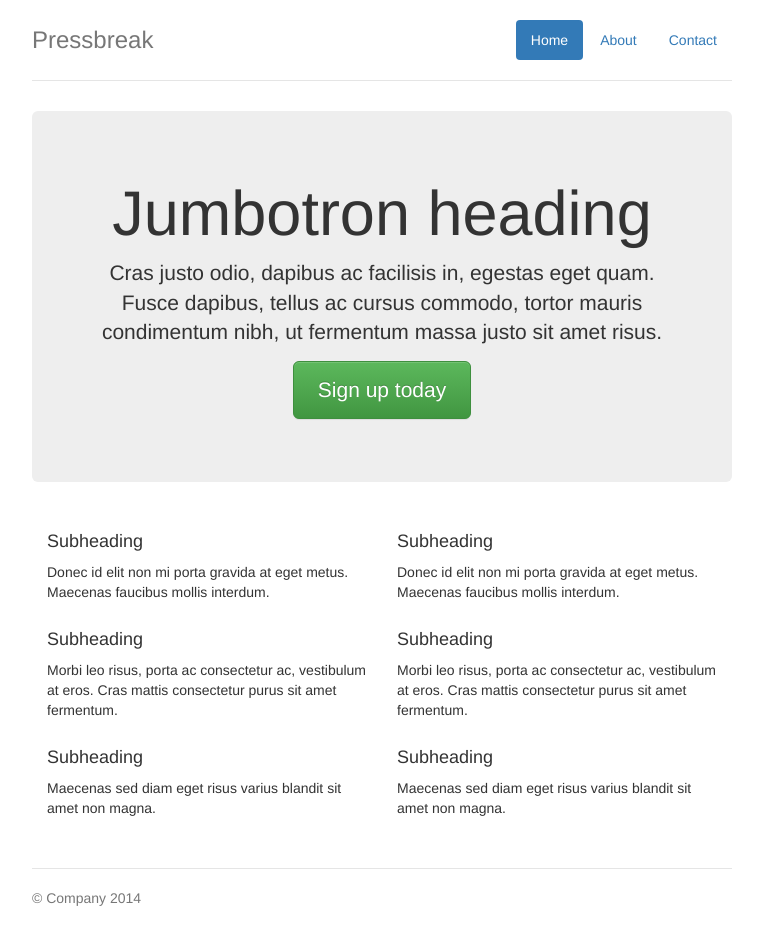
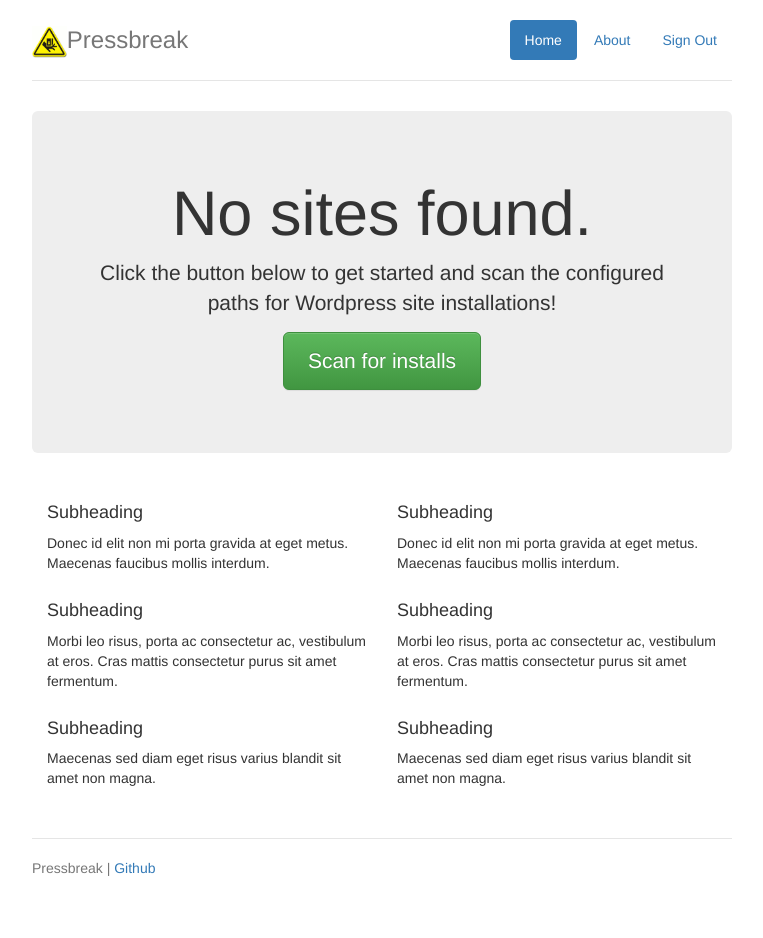
Before and after one commit to pressbreak/pressbreak, a PHP site: page /app.php in a window 1280 px wide. Shown: the whole page, without its empty margins (258-1021 px from the left). After the commit the page ends 876 px from the top, so only its background shows below. Run offline with PHP 8.4, Linux system fonts and the light colour scheme; the visitor is signed in with stand-in values (Sample User, id 1); some libraries are stand-ins or nearby versions.

Commit message:
Working routes for initial page (WIP)
* Route working for initial page
* Signout link works, destroys session
* Added PressBreak ISO warning sign logo thing

```diff
--- a/app.php
+++ b/app.php
@@ -43,44 +43,16 @@ Helper::initPage();
         <ul class="nav nav-pills pull-right">
           <li role="presentation" class="active"><a href="#">Home</a></li>
           <li role="presentation"><a href="#">About</a></li>
-          <li role="presentation"><a href="#">Contact</a></li>
+          <li role="presentation"><a href="signout.php">Sign Out</a></li>
         </ul>
       </nav>
-      <h3 class="text-muted">Pressbreak</h3>
+      <h3 class="text-muted"><img src="img/hand-crush-cut-force-from-above-sml.gif" height="32"/>Pressbreak</h3>
     </div>
 
-    <div class="jumbotron">
-      <h1>Jumbotron heading</h1>
-      <p class="lead">Cras justo odio, dapibus ac facilisis in, egestas eget quam. Fusce dapibus, tellus ac cursus commodo, tortor mauris condimentum nibh, ut fermentum massa justo sit amet risus.</p>
-      <p><a class="btn btn-lg btn-success" href="#" role="button">Sign up today</a></p>
-    </div>
-
-    <div class="row marketing">
-      <div class="col-lg-6">
-        <h4>Subheading</h4>
-        <p>Donec id elit non mi porta gravida at eget metus. Maecenas faucibus mollis interdum.</p>
-
-        <h4>Subheading</h4>
-        <p>Morbi leo risus, porta ac consectetur ac, vestibulum at eros. Cras mattis consectetur purus sit amet fermentum.</p>
-
-        <h4>Subheading</h4>
-        <p>Maecenas sed diam eget risus varius blandit sit amet non magna.</p>
-      </div>
-
-      <div class="col-lg-6">
-        <h4>Subheading</h4>
-        <p>Donec id elit non mi porta gravida at eget metus. Maecenas faucibus mollis interdum.</p>
-
-        <h4>Subheading</h4>
-        <p>Morbi leo risus, porta ac consectetur ac, vestibulum at eros. Cras mattis consectetur purus sit amet fermentum.</p>
-
-        <h4>Subheading</h4>
-        <p>Maecenas sed diam eget risus varius blandit sit amet non magna.</p>
-      </div>
-    </div>
+    <div ng-view></div>
 
     <footer class="footer">
-      <p>&copy; Company 2014</p>
+      <p>Pressbreak | <a href="https://github.com/pressbreak/pressbreak">Github</a></p>
     </footer>
 
   </div> <!-- /container -->
--- a/index.php
+++ b/index.php
@@ -31,6 +31,9 @@ with this program; if not, write to the Free Software Foundation, Inc.,
   <div class="container" ng-controller="SigninController">
     <h1 class="text-center">Pressbreak</h1>
     <form class="form-signin">
+        <div class="alert alert-warning" ng-show="msgLoggedOut" role="alert">
+          You have been successfully signed out.
+        </div>
         <div class="alert alert-danger" ng-init="msgLoginFailed=false" ng-show="msgLoginFailed" role="alert">
           {{msgLoginFailed_message}}
         </div>
--- a/js/app.js
+++ b/js/app.js
@@ -25,15 +25,15 @@ var pressbreakApp = angular.module('pressbreakApp', [
 pressbreakApp.config(['$routeProvider',
   function($routeProvider) {
     $routeProvider.
-      when('/instances', {
-        templateUrl: 'partials/instances.html',
-        controller: 'InstanceController'
+      when('/sites', {
+        templateUrl: 'partials/sites.html',
+        controller: 'SitesController'
       }).
-      when('instances/:id/deploy', {
-        templateUrl: 'partials/deploy.html',
+      when('sites/:id/deploy', {
+        templateUrl: 'partials/site-deploy.html',
         controller: 'DeployController'
       }).
       otherwise({
-        redirectTo: '/instances'
+        redirectTo: '/sites'
       });
 }]);
--- a/js/controllers.js
+++ b/js/controllers.js
@@ -18,3 +18,8 @@ with this program; if not, write to the Free Software Foundation, Inc.,
 */
 
 var pressbreakControllers = angular.module('pressbreakControllers', []);
+
+pressbreakControllers.controller('SitesController', ['$scope', '$http',
+  function($scope, $http) {
+    // code
+  }]);
--- /dev/null
+++ b/partials/sites.html
@@ -0,0 +1,30 @@
+
+<div class="jumbotron">
+  <h1>No sites found.</h1>
+  <p class="lead">Click the button below to get started and scan the configured paths for Wordpress site installations!</p>
+  <p><a class="btn btn-lg btn-success" href="#" role="button">Scan for installs</a></p>
+</div>
+
+<div class="row marketing">
+  <div class="col-lg-6">
+    <h4>Subheading</h4>
+    <p>Donec id elit non mi porta gravida at eget metus. Maecenas faucibus mollis interdum.</p>
+
+    <h4>Subheading</h4>
+    <p>Morbi leo risus, porta ac consectetur ac, vestibulum at eros. Cras mattis consectetur purus sit amet fermentum.</p>
+
+    <h4>Subheading</h4>
+    <p>Maecenas sed diam eget risus varius blandit sit amet non magna.</p>
+  </div>
+
+  <div class="col-lg-6">
+    <h4>Subheading</h4>
+    <p>Donec id elit non mi porta gravida at eget metus. Maecenas faucibus mollis interdum.</p>
+
+    <h4>Subheading</h4>
+    <p>Morbi leo risus, porta ac consectetur ac, vestibulum at eros. Cras mattis consectetur purus sit amet fermentum.</p>
+
+    <h4>Subheading</h4>
+    <p>Maecenas sed diam eget risus varius blandit sit amet non magna.</p>
+  </div>
+</div>
```
Also changed, not shown: js/signin.js (+9 -0 lines), signout.php (added, +7 -0 lines), img/hand-crush-cut-force-from-above-sml.gif (added), img/hand-crush-cut-force-from-above-sml.png (added), img/hand-crush-cut-force-from-above.gif (added), img/hand-crush-cut-force-from-above.jpg (added).
